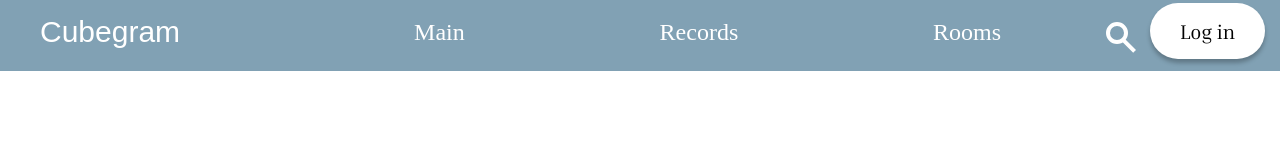
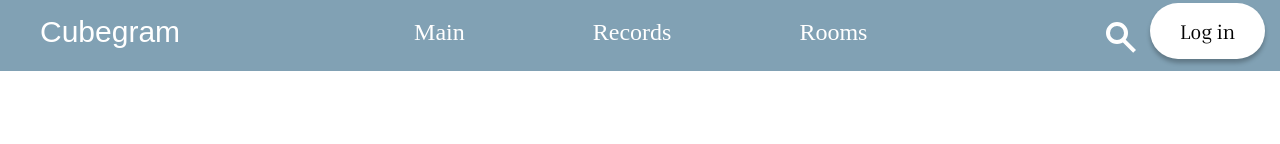
Before and after one commit to valdiks1/social-network-cubegram, a React (Vite) app in the folder frontend/: page /user/1 in a window 1280 px wide. Shown: the top 144 px of the page. Built offline with nearby package versions, Linux system fonts and the light colour scheme; no server answers; a web font is replaced by a local one.

Commit message:
fix: adaptive design for Navbar component

```diff
--- a/frontend/src/components/Navbar/Navbar.css
+++ b/frontend/src/components/Navbar/Navbar.css
@@ -44,8 +44,10 @@ nav{
     list-style: none;
     height: 100%;
     padding-top: 19px;
-    width: 587px;
+    max-width: 587px;
+    width: 100%;
     justify-content: space-between;
+    gap: 10vw;
 }
 
 .nav-links li:last-child{
```
